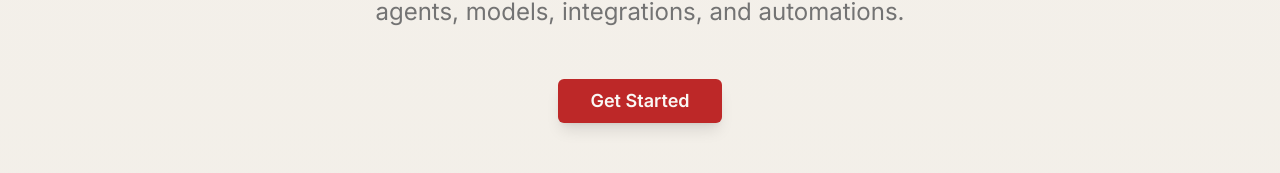
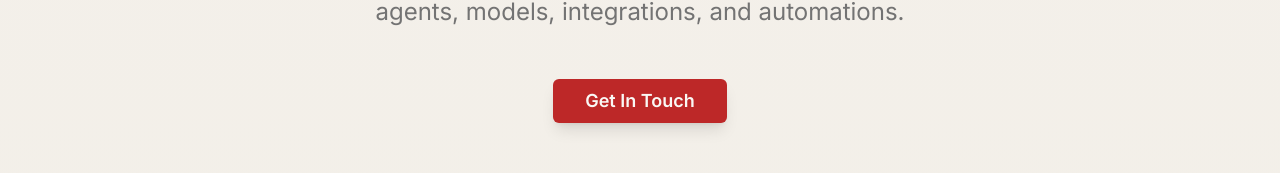
Before and after one commit to shinkahq/shinka-website, a Next.js app: page / in a window 1280 px wide. Shown: the part 512-685 px from the top of the page. Built offline with nearby package versions, Linux system fonts and the light colour scheme.

Commit message:
📧 fix: update contact email address in Contact and Footer sections for consistency

```diff
--- a/components/sections/contact.tsx
+++ b/components/sections/contact.tsx
@@ -36,7 +36,7 @@ const contactOptions = [
     icon: Mail,
     action: {
       text: "Send Message",
-      href: "mailto:ayushbodade1@gmail.com",
+      href: "mailto:founders@shinkahq.com",
       external: false
     }
   },
--- a/components/sections/footer.tsx
+++ b/components/sections/footer.tsx
@@ -110,7 +110,7 @@ export default function Footer() {
             {/* Contact & Social */}
             <div className="flex items-center justify-center gap-3 sm:gap-4">
               <a
-                href="mailto:ayushbodade1@gmail.com"
+                href="mailto:founders@shinkahq.com"
                 className="p-2 sm:p-3 bg-accent/5 rounded-lg border border-accent/20 text-accent hover:bg-accent/10 hover:border-accent/40 transition-all duration-300 group"
                 aria-label="Email us"
               >
@@ -185,7 +185,7 @@ export default function Footer() {
             {/* Right: Contact & Social */}
             <div className="flex items-center justify-end gap-3">
               <a
-                href="mailto:ayushbodade1@gmail.com"
+                href="mailto:founders@shinkahq.com"
                 className="p-2 bg-accent/5 rounded-lg border border-accent/20 text-accent hover:bg-accent/10 hover:border-accent/40 transition-all duration-300 group"
                 aria-label="Email us"
               >
--- a/components/sections/hero.tsx
+++ b/components/sections/hero.tsx
@@ -52,7 +52,7 @@ const Hero = memo(function Hero() {
               className="px-6 sm:px-8 3xl:px-12 4xl:px-16 5xl:px-20 py-2 sm:py-3 3xl:py-4 4xl:py-6 5xl:py-8 text-base sm:text-lg 3xl:text-xl 4xl:text-2xl 5xl:text-3xl font-semibold bg-primary hover:bg-primary/90 text-primary-foreground shadow-lg hover:shadow-xl transition-all duration-300 transform hover:scale-105"
             >
               <a href="#contact" className="scroll-smooth">
-                Get Started
+                Get In Touch
               </a>
             </Button>
           </div>
```
